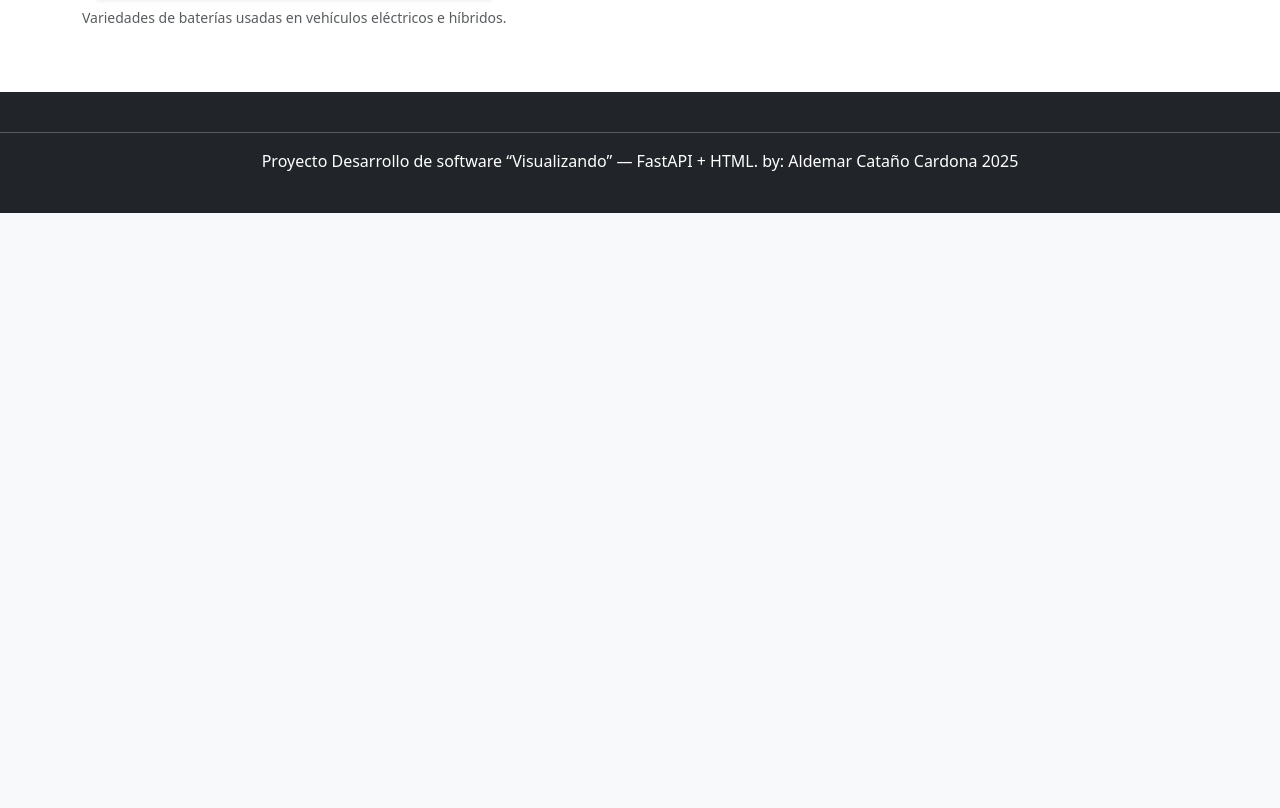
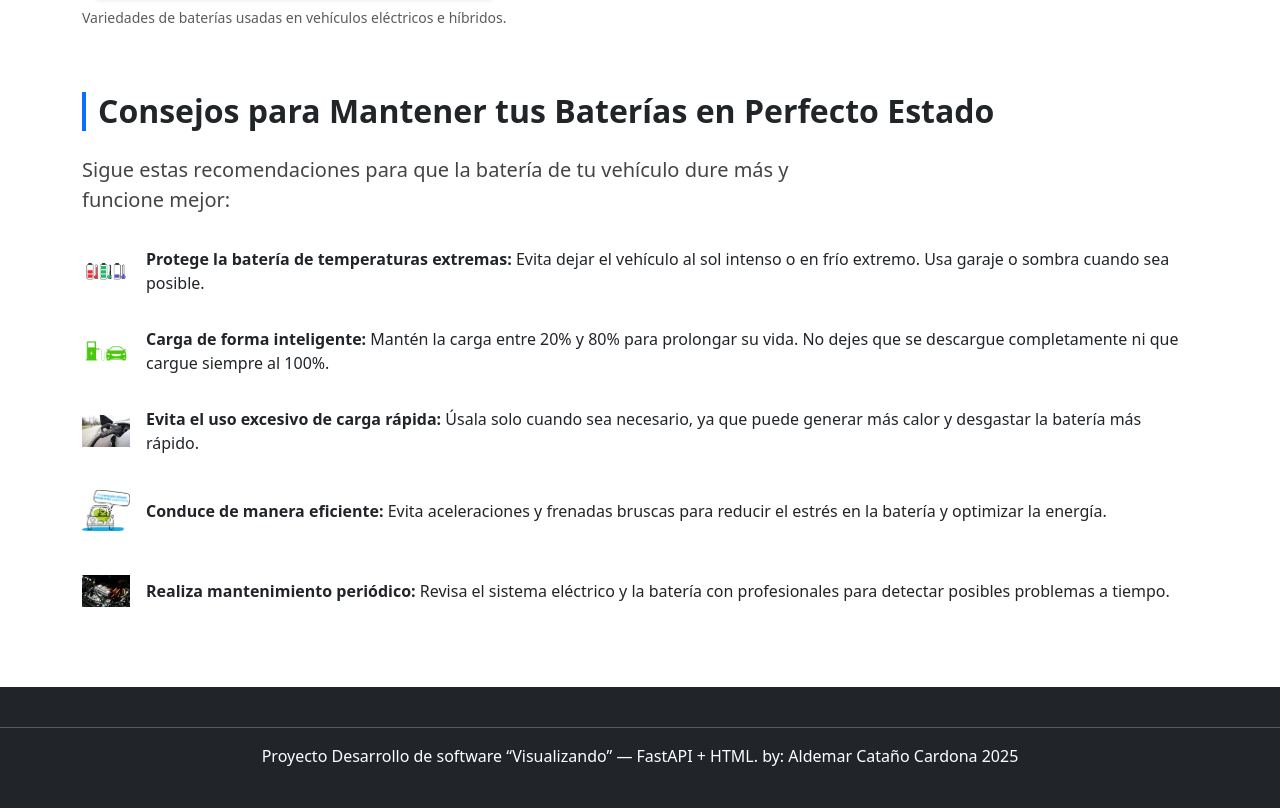
Before and after one commit to Aldemitar/vehiculos_electricos_aldemar, a FastAPI app: page / in a window 1280 px wide. Shown: the part 2539-3347 px from the top of the page. Before the commit the page ends 2752 px from the top, so only its background shows below. Run offline with FastAPI, Linux system fonts and the light colour scheme; parts of the project's set-up code (start-up, migrations or seed data) failed here and were passed over.

Commit message:
Se agregó el modulo de mantenimiento en el home.html

```diff
--- a/templates/home.html
+++ b/templates/home.html
@@ -103,6 +103,48 @@
         </figure>
     </section>
 
+    <section id="mantenimiento" class="mb-5">
+        <h2 class="mb-4" style="border-left: 4px solid #0d6efd; padding-left: 12px; font-weight: 700; font-size: 2rem;">
+            Consejos para Mantener tus Baterías en Perfecto Estado
+        </h2>
+        <p class="fs-5 mb-4" style="max-width: 720px; color: #444;">
+            Sigue estas recomendaciones para que la batería de tu vehículo dure más y funcione mejor:
+        </p>
+
+        <ul class="list-group list-group-flush">
+            <li class="list-group-item d-flex align-items-center gap-3" style="border:none; padding-left:0; padding-right:0; margin-bottom:1rem; background:none;">
+                <img src="/static/img/Batería_temperaturas_img.jpg" alt="Temperaturas Extremas" style="width:48px; height:48px; object-fit:contain; flex-shrink:0;">
+                <div>
+                    <strong>Protege la batería de temperaturas extremas:</strong> Evita dejar el vehículo al sol intenso o en frío extremo. Usa garaje o sombra cuando sea posible.
+                </div>
+            </li>
+            <li class="list-group-item d-flex align-items-center gap-3" style="border:none; padding-left:0; padding-right:0; margin-bottom:1rem; background:none;">
+                <img src="/static/img/carga_inteligente_img.jpg" alt="Carga Inteligente" style="width:48px; height:48px; object-fit:contain; flex-shrink:0;">
+                <div>
+                    <strong>Carga de forma inteligente:</strong> Mantén la carga entre 20% y 80% para prolongar su vida. No dejes que se descargue completamente ni que cargue siempre al 100%.
+                </div>
+            </li>
+            <li class="list-group-item d-flex align-items-center gap-3" style="border:none; padding-left:0; padding-right:0; margin-bottom:1rem; background:none;">
+                <img src="/static/img/carga_rapida.jpeg" alt="Carga Rápida" style="width:48px; height:48px; object-fit:contain; flex-shrink:0;">
+                <div>
+                    <strong>Evita el uso excesivo de carga rápida:</strong> Úsala solo cuando sea necesario, ya que puede generar más calor y desgastar la batería más rápido.
+                </div>
+            </li>
+            <li class="list-group-item d-flex align-items-center gap-3" style="border:none; padding-left:0; padding-right:0; margin-bottom:1rem; background:none;">
+                <img src="/static/img/conducir_eficiente_img.png" alt="Conducción Eficiente" style="width:48px; height:48px; object-fit:contain; flex-shrink:0;">
+                <div>
+                    <strong>Conduce de manera eficiente:</strong> Evita aceleraciones y frenadas bruscas para reducir el estrés en la batería y optimizar la energía.
+                </div>
+            </li>
+            <li class="list-group-item d-flex align-items-center gap-3" style="border:none; padding-left:0; padding-right:0; margin-bottom:1rem; background:none;">
+                <img src="/static/img/mantenimiento_periodico_img.jpg" alt="Mantenimiento Periódico" style="width:48px; height:48px; object-fit:contain; flex-shrink:0;">
+                <div>
+                    <strong>Realiza mantenimiento periódico:</strong> Revisa el sistema eléctrico y la batería con profesionales para detectar posibles problemas a tiempo.
+                </div>
+            </li>
+        </ul>
+    </section>
+
 </main>
 
 {% endblock %}
```
